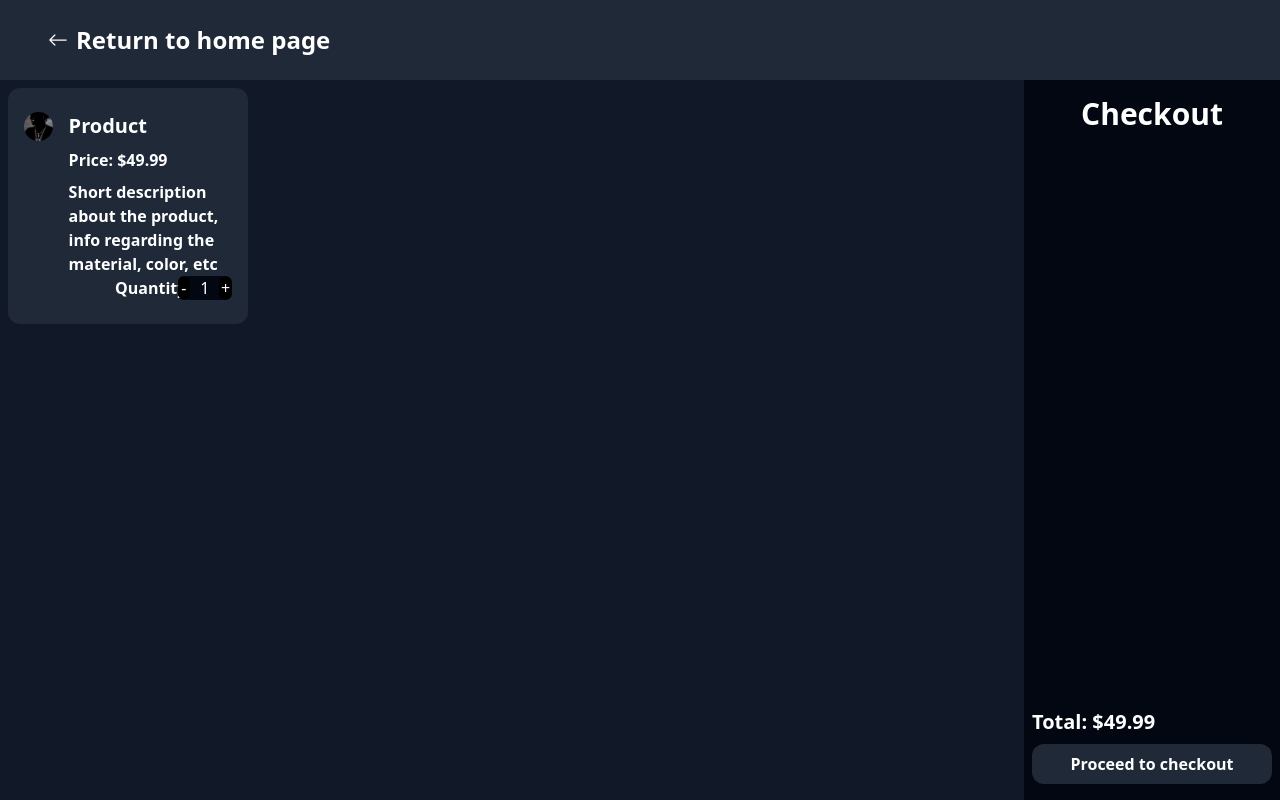
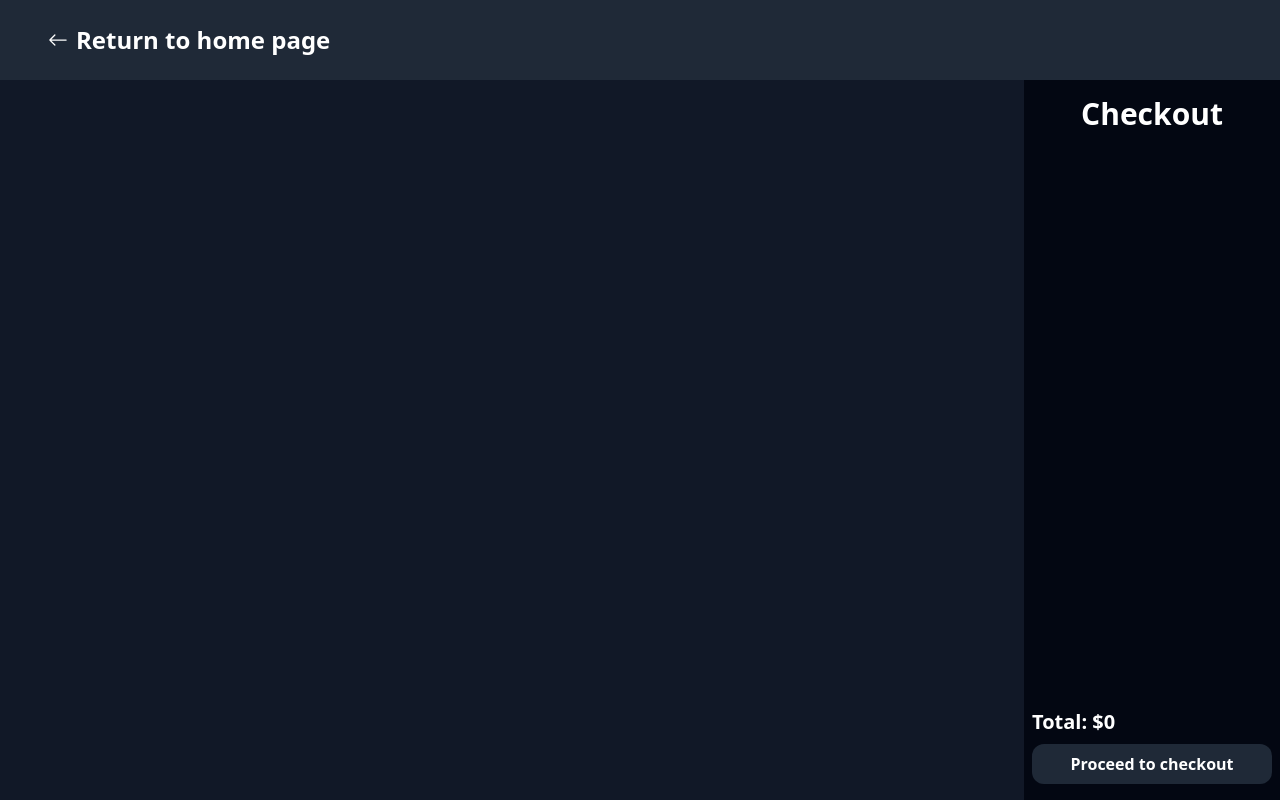
Before and after one commit to FlackCode/odin_StoreMUI, a React app: page /cart in a window 1280 px wide. Built offline with nearby package versions, Linux system fonts and the light colour scheme; the HTML template or start-up script is replaced by a standard one.

Commit message:
Fully functional website done.
Now i need to think about some more design ideas and change it up a bit

```diff
--- a/src/Components/CartBody.jsx
+++ b/src/Components/CartBody.jsx
@@ -1,35 +1,26 @@
 import agccover from './Assets/agccover.jpg'
+import products from './ProductsArray'
+import { ShoppingContext } from '../context/ShoppingContext'
+import { useContext } from 'react'
+import CartItem from './CartItem'
 export default function CartBody() {
+    const { cartItems, getTotalCartAmount } = useContext(ShoppingContext)
+    const totalAmount = getTotalCartAmount()
     return (
         <div className='flex flex-grow md:flex-row xsm:flex-col justify-between bg-gray-900 overflow-hidden'>
             <div className='md:w-2/5 xl:w-1/5 xsm:w-full flex flex-col gap-4 p-2 overflow-auto'>
-                <div className='bg-gray-800 px-4 md:py-6 xsm:py-3 rounded-xl flex flex-row gap-4 justify-between'>
-                    <div className='md:w-1/2 xsm:w-1/3'>
-                        <img src={agccover} className='md:rounded-2xl xsm:rounded-xl'/>
-                    </div>
-                    <div className='flex flex-col justify-between'>
-                        <div className='flex flex-col md:gap-2 xsm: gap-1'>
-                            <h1 className="text-white font-bold md:text-xl xsm:text-lg">Product</h1>
-                            <p className='text-white font-semibold text-base'>Price: $49.99</p>
-                            <p className='text-white font-semibold md:text-base xsm:text-sm'>Short description about the product, info regarding the material, color, etc</p>
-                        </div>
-                        <div className='flex flex-row justify-end items-center gap-2'>
-                            <h1 className='font-bold text-white w-2/6 text-center'>Quantity: </h1>
-                            <div className='flex flex-row gap-2 text-white rounded-2xl w-2/6 justify-around items-center bg-gray-950'>
-                                <button className='bg-black w-1/3 rounded-xl'>-</button>
-                                <p className='select-none w-1/3 text-center '>1</p>
-                                <button className='bg-black w-1/3 rounded-xl'>+</button>
-                            </div>
-                        </div>
-                    </div>
-                </div>
+                {products.map((product) => {
+                    if (cartItems[product.id] !== 0) {
+                        return <CartItem data={product}/>
+                    }
+                })}
             </div>
             <div className='md:w-1/5 xsm:w-full md:h-full xsm:h-1/5 px-2 md:py-4 xsm:py-2 bg-gray-950 flex flex-col justify-between '>
                 <div>
                     <h1 className='text-center text-white text-3xl font-bold'>Checkout</h1>
                 </div>
                 <div>
-                    <h1 className='text-white md:text-xl xsm:text-base font-bold mb-2'>Total: $49.99</h1>
+                    <h1 className='text-white md:text-xl xsm:text-base font-bold mb-2'>Total: ${totalAmount}</h1>
                     <button className='text-white font-bold bg-gray-800 w-full py-2 rounded-xl hover:cursor-pointer hover:bg-gray-900 transition-all duration-200'>Proceed to checkout</button>
                 </div>
             </div>
--- /dev/null
+++ b/src/Components/CartItem.jsx
@@ -0,0 +1,29 @@
+import { useContext } from "react"
+import { ShoppingContext } from "../context/ShoppingContext"
+export default function CartItem(props) {
+    const {id, image, name, price, description} = props.data
+    const { addToCart, removeFromCart, cartItems, updateCartItemCount } = useContext(ShoppingContext)
+    return (
+        <div className='bg-gray-800 px-4 md:py-6 xsm:py-3 rounded-xl flex flex-row gap-4 justify-between'>
+            <div className='md:w-1/2 xsm:w-1/3'>
+                <img src={image} className='md:rounded-2xl xsm:rounded-xl'/>
+            </div>
+            <div className='flex flex-col justify-between'>
+                <div className='flex flex-col md:gap-2 xsm: gap-1'>
+                    <h1 className="text-white font-bold md:text-xl xsm:text-lg">{name}</h1>
+                    <p className='text-white font-semibold text-base'>Price: ${price}</p>
+                    <p className='text-white font-semibold md:text-base xsm:text-sm'>{description}</p>
+                </div>
+                <div className='flex flex-row justify-end items-center gap-2'>
+                    <h1 className='font-bold text-white w-2/6 text-center'>Quantity: </h1>
+                    <div className='flex flex-row gap-2 text-white rounded-2xl w-2/6 justify-around items-center bg-gray-950'>
+                        <button className='bg-black w-1/3 rounded-xl' onClick={() => removeFromCart(id)}>-</button>
+                        <input type="number" className='outline-none select-none w-1/3 text-center bg-gray-950 [appearance:textfield] [&::-webkit-outer-spin-button]:appearance-none [&::-webkit-inner-spin-button]:appearance-none'
+                        value={cartItems[id]} onChange={(e) =>updateCartItemCount(Number(e.target.value), id)}/>
+                        <button className='bg-black w-1/3 rounded-xl' onClick={() => addToCart(id)}>+</button>
+                    </div>
+                </div>
+            </div>
+        </div>
+    )
+}
--- a/src/Components/ProductsArray.jsx
+++ b/src/Components/ProductsArray.jsx
@@ -5,7 +5,7 @@ const products = [
         id: 1,
         image: agccover,
         name: 'Product 1',
-        price: 49.99,
+        price: 50,
         description: "Short description about Product 1, info regarding the material, color, etc.",
     },
 ]
--- a/src/context/ShoppingContext.jsx
+++ b/src/context/ShoppingContext.jsx
@@ -17,7 +17,20 @@ export default function ShoppingContextProvider(props) {
     function removeFromCart(itemId) {
         setCartItems((prev) => ({...prev, [itemId]: prev[itemId] - 1}))
     }
-    const contextValue = {cartItems, addToCart, removeFromCart}
+    function updateCartItemCount(newAmount,itemId) {
+        setCartItems((prev) => ({...prev, [itemId]: newAmount}))
+    }
+    function getTotalCartAmount() {
+        let totalAmount = 0
+        for (const item in cartItems) {
+            if (cartItems[item] > 0) {
+                let itemInfo = products.find((product) => product.id === Number(item))
+                totalAmount += cartItems[item] * itemInfo.price
+            }
+        }
+        return totalAmount
+    }
+    const contextValue = {cartItems, addToCart, removeFromCart, updateCartItemCount, getTotalCartAmount}
     return (
         <ShoppingContext.Provider value={contextValue}>{props.children}</ShoppingContext.Provider>
     )
```
